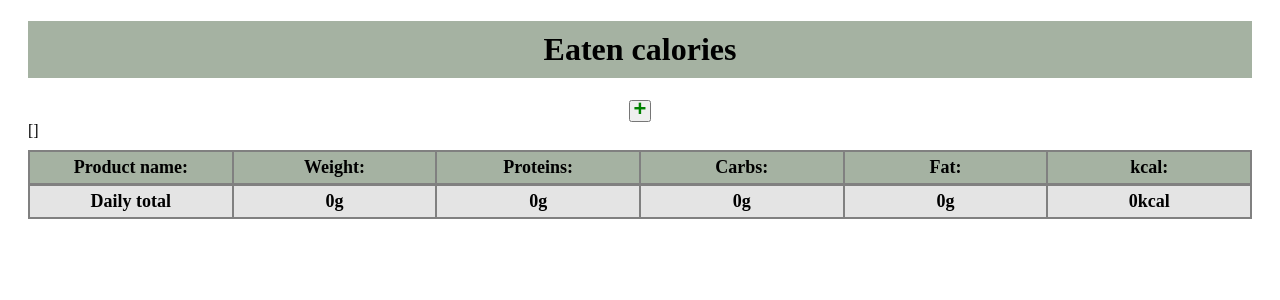
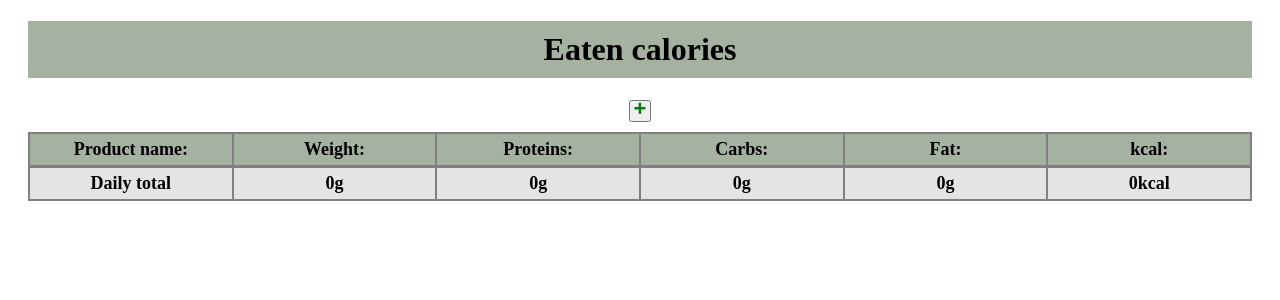
Before and after one commit to JELCZU/Eaten-calories, a Vue app: page / in a window 1280 px wide. Shown: the top 300 px of the page. Built offline with nearby package versions, Linux system fonts and the light colour scheme.

Commit message:
project build done

```diff
--- a/src/components/SingleMeal.vue
+++ b/src/components/SingleMeal.vue
@@ -17,10 +17,6 @@
       >
         {{ meal.name }}
       </span>
-      <!-- <label style="display: inline-block; vertical-align: middle">{{
-        meal.name
-      }}</label> -->
-
       <button class="editMealNameBtn" @click="$emit('edit', meal)">
         <i
           class="fa-regular fa-pen-to-square"
--- a/src/components/eatenCalories.vue
+++ b/src/components/eatenCalories.vue
@@ -17,7 +17,6 @@
     <button class="addMeal" @click="addMeal">
       <div style="transform: translateY(-2px) translateX(-0px)">+</div>
     </button>
-    <div>{{ meals }}</div>
     <AllNutrients :meals="meals" />
   </div>
 </template>
@@ -69,14 +68,6 @@ export default {
       );
       this.meals[mealIndex].mealElements.splice(mealElementIndex, 1);
     },
-    // mealElementNameChanged(mealId, mealElementId, mealElementName) {
-    //   const mealIndex = this.meals.findIndex((meal) => meal.id === mealId);
-    //   const mealElementIndex = this.meals[mealIndex].mealElements.findIndex(
-    //     (mealElement) => mealElement.id === mealElementId
-    //   );
-    //   this.meals[mealIndex].mealElements[mealElementIndex].name =
-    //     mealElementName;
-    // },
     MealElementChange(mealId, mealElementId, mealElementProperty, value) {
       const mealIndex = this.meals.findIndex((meal) => meal.id === mealId);
       const mealElementIndex = this.meals[mealIndex].mealElements.findIndex(
@@ -88,7 +79,6 @@ export default {
     },
     edit(meal) {
       meal.nameEdit = true;
-      // edit = false;
     },
     save(meal, event) {
       if (
```
